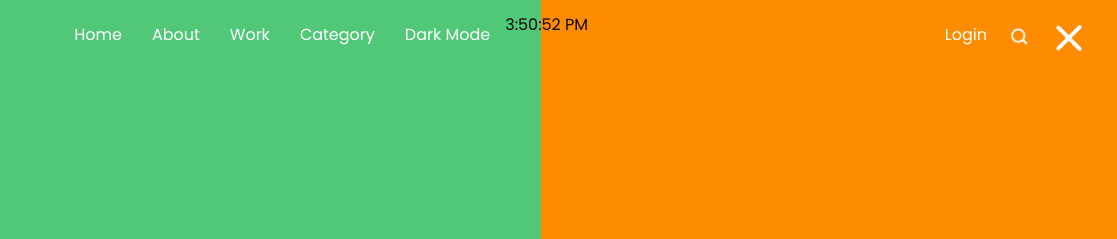
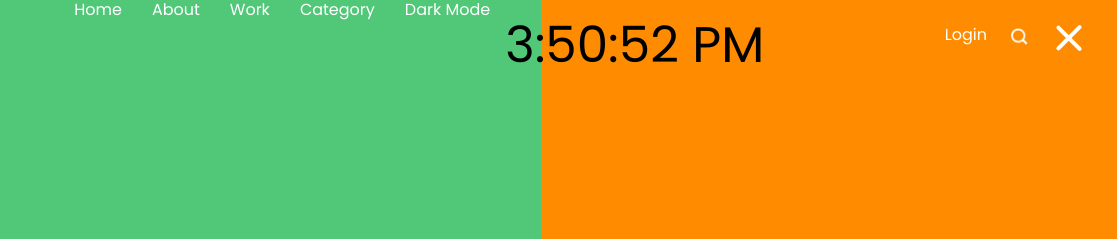
Before and after one commit to bjda-9999/sperring-html-revised, a plain HTML site: page index.html in a window 1280 px wide. Both pictures are taken after a click on the element 1232 px from the left and 35 px from the top of the page. Shown: the top 239 px of the page, 163-1280 px from the left. Drawn offline with Linux system fonts and the light colour scheme.

Commit message:
Update style.css

```diff
--- a/css/style.css
+++ b/css/style.css
@@ -178,6 +178,11 @@ a:focus {
 .dark-mode button {
     background-color: #1a2e35;
     color: white;
+}
+#time{
+    color: black;
+    font-size: 50px;
+    margin-top: 20px;
 }
 .custom_nav-container {
   z-index: 99999;
```
